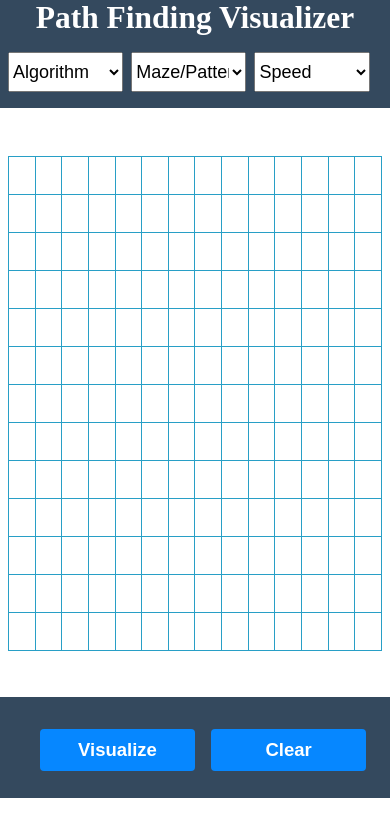
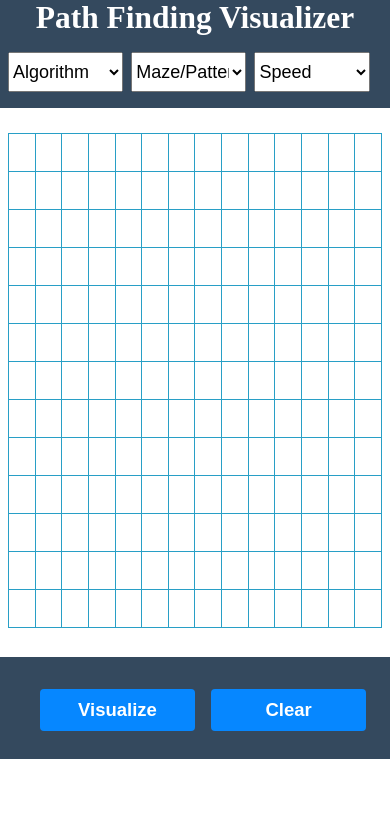
Before and after one commit to NasserMughrabi/path-finding-algos, a React (Create React App) app: page / in a window 390 px wide. Shown: the top 836 px of the page. Built offline with nearby package versions, Linux system fonts and the light colour scheme; the HTML template or start-up script is replaced by a standard one.

Commit message:
responsive design looks good

```diff
--- a/src/index.css
+++ b/src/index.css
@@ -6,7 +6,7 @@
 
 .navbar {
   background-color: rgb(52, 73, 94);
-  margin-bottom: 3rem;
+  margin-bottom: 3vh;
 }
 
 .navbar .header {
@@ -39,7 +39,7 @@ table {
   display: table;
   border-collapse: collapse;
   margin: 0rem 0.5rem;
-  margin-bottom: 5.5vh;
+  margin-bottom: 3.5vh;
 }
 
 #last-col {
```
